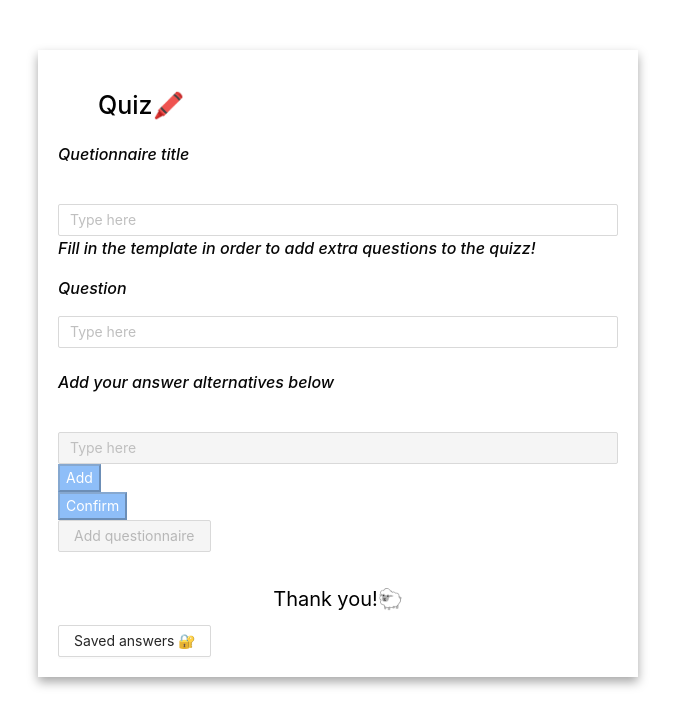
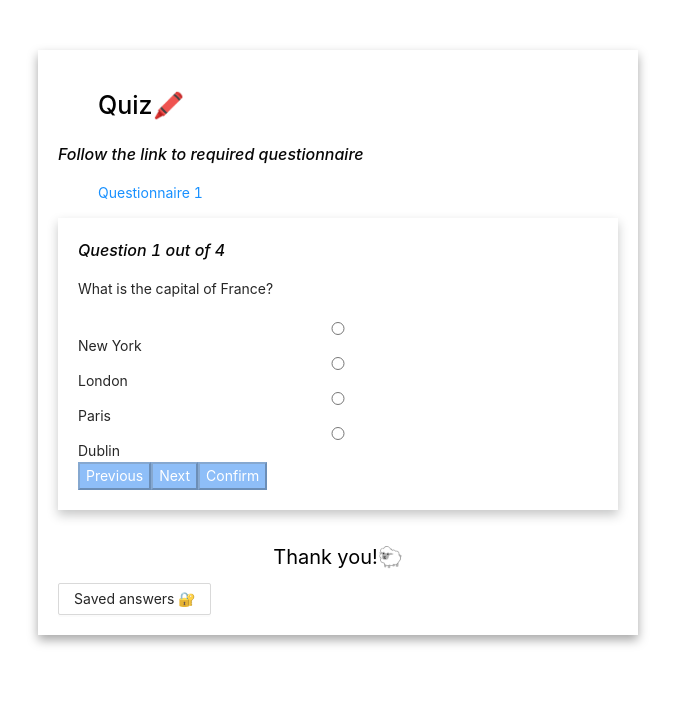
Before and after one commit to sabinakroi/quizz-app, a React (Create React App) app: page /questionnaire/8178fd7b-9544-4c42-a0b8-7daf705d621c in a window 1280 px wide. Before the commit this address led to /creator. Shown: the top 726 px of the page, without its empty margins (302-977 px from the left). Built offline with nearby package versions, Linux system fonts and the light colour scheme.

Commit message:
Make visual improvements

```diff
--- a/src/App.tsx
+++ b/src/App.tsx
@@ -1,6 +1,60 @@
 import React from "react";
 import Main from "./components/main";
 import "antd/dist/antd.css";
+import { Questionnaire, QuestionnaireResult } from "./types/types";
+import { v4 } from "uuid";
+
+const firstQuestionnaire: Questionnaire = {
+  id: v4(),
+  questions: [
+    {
+      questionText: "What is the capital of France?",
+      answerOptions: [
+        { answerText: "New York", isCorrect: false },
+        { answerText: "London", isCorrect: false },
+        { answerText: "Paris", isCorrect: true },
+        { answerText: "Dublin", isCorrect: false },
+      ],
+    },
+    {
+      questionText: "Who is CEO of Tesla?",
+      answerOptions: [
+        { answerText: "Jeff Bezos", isCorrect: false },
+        { answerText: "Elon Musk", isCorrect: true },
+        { answerText: "Bill Gates", isCorrect: false },
+        { answerText: "Tony Stark", isCorrect: false },
+      ],
+    },
+    {
+      questionText: "The iPhone was created by which company?",
+      answerOptions: [
+        { answerText: "Apple", isCorrect: true },
+        { answerText: "Intel", isCorrect: false },
+        { answerText: "Amazon", isCorrect: false },
+        { answerText: "Microsoft", isCorrect: false },
+      ],
+    },
+    {
+      questionText: "How many Harry Potter books are there?",
+      answerOptions: [
+        { answerText: "1", isCorrect: false },
+        { answerText: "4", isCorrect: false },
+        { answerText: "6", isCorrect: false },
+        { answerText: "7", isCorrect: true },
+      ],
+    },
+  ],
+  title: "Questionnaire 1",
+};
+
+export const defaultQuestionnaire: Questionnaire[] = [firstQuestionnaire];
+
+export const defaultQuestionnaireResults: QuestionnaireResult[] = [
+  {
+    id: firstQuestionnaire.id,
+    answers: [firstQuestionnaire.questions[0].answerOptions[0].answerText],
+  },
+];
 
 const App = () => {
   return <Main />;
--- a/src/Components/main.tsx
+++ b/src/Components/main.tsx
@@ -1,5 +1,6 @@
 import React from "react";
 import { BrowserRouter } from "react-router-dom";
+import { defaultQuestionnaire } from "../App";
 import { AnswerContext } from "../contexts/answer-context";
 import { Questionnaire } from "../types/types";
 import QuestionnaireSelector from "./questionnaire-selector";
@@ -8,9 +9,8 @@ import SavedAnswers from "./saved-answers";
 import { Div, H1, Header, ThankyouDiv } from "./styles";
 
 const Main = () => {
-  const [questionnaires, setQuestionnaires] = React.useState<Questionnaire[]>(
-    []
-  );
+  const [questionnaires, setQuestionnaires] =
+    React.useState<Questionnaire[]>(defaultQuestionnaire);
 
   const [questionnairesAnswers, setQuestionnairesAnswers] = React.useState<
     { id: string; answers: string[] }[]
--- a/src/Components/questionnaire-answering.tsx
+++ b/src/Components/questionnaire-answering.tsx
@@ -6,7 +6,6 @@ import { Questionnaire } from "../types/types";
 import { Scores } from "./scores";
 import {
   AnswerOptionsDiv,
-  Answers,
   ConfirmButton,
   H1,
   NextButton,
@@ -57,7 +56,7 @@ export const QuestionnaireAnswering: React.FunctionComponent<{
   ]);
 
   const handleGoToCreator = () => {
-    history.push("/creatorq");
+    history.push("/creator");
   };
 
   const handleConfirmClick = () => {
@@ -94,7 +93,7 @@ export const QuestionnaireAnswering: React.FunctionComponent<{
           </div>
         )}
       </div>
-    )
+    );
   }
 
   const isQuestionAnswered = savedAnswers.length >= currentQuestion + 1;
@@ -108,7 +107,6 @@ export const QuestionnaireAnswering: React.FunctionComponent<{
           </H1>
           <div>{questionList[currentQuestion].questionText}</div>
         </div>
-        <Answers>Your answer {savedAnswers}</Answers>
         <AnswerOptionsDiv onChange={handleChange}>
           {questionList[currentQuestion].answerOptions.map((answerOption) => (
             <React.Fragment key={answerOption.answerText}>
--- a/src/Components/styles.tsx
+++ b/src/Components/styles.tsx
@@ -62,11 +62,12 @@ export const Answers = styled.div`
   width: 100%;
   height: 2rem;
   display: flex;
-  font-size: 16px;
+  font-size: 18px;
   color: #070707;
   font-variant: normal;
   font-style: oblique;
-  position: relative;
+  position: relative
+
 `;
 
 export const StyledDiv = styled.div`
```
